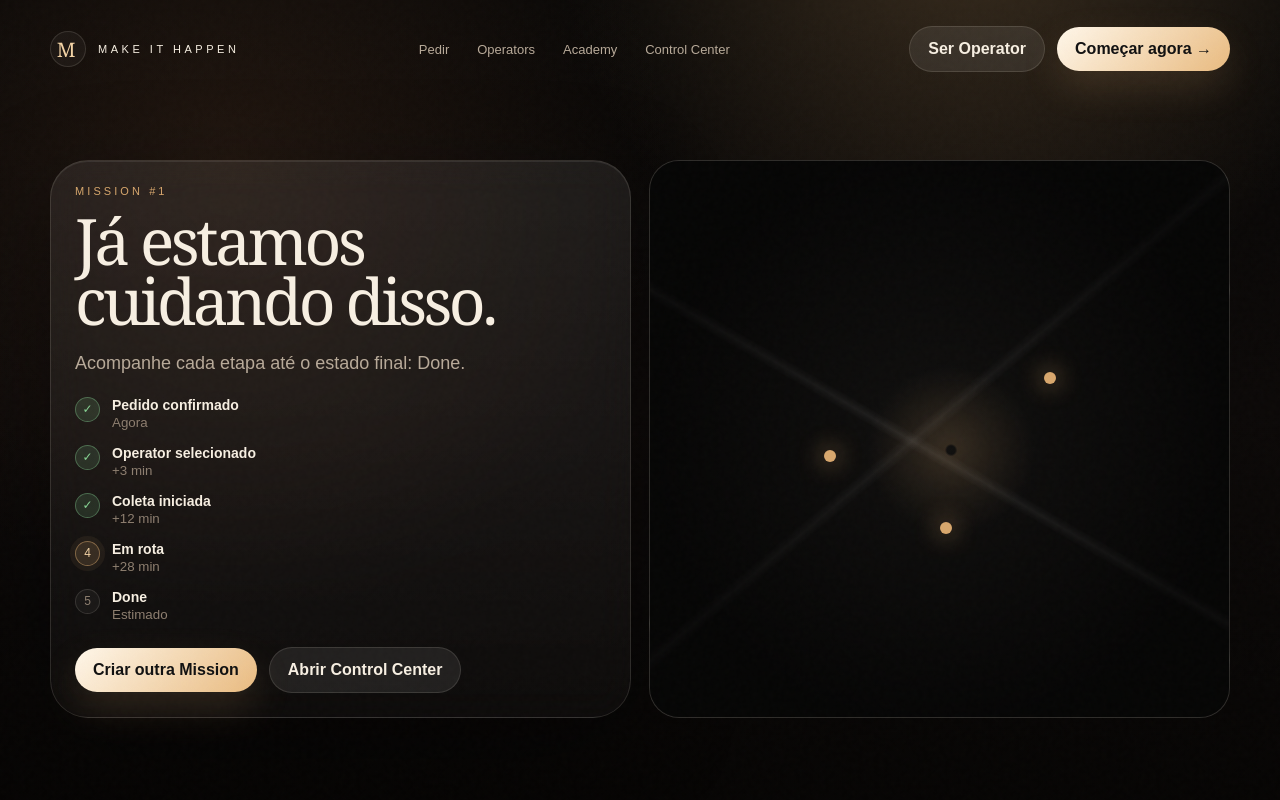
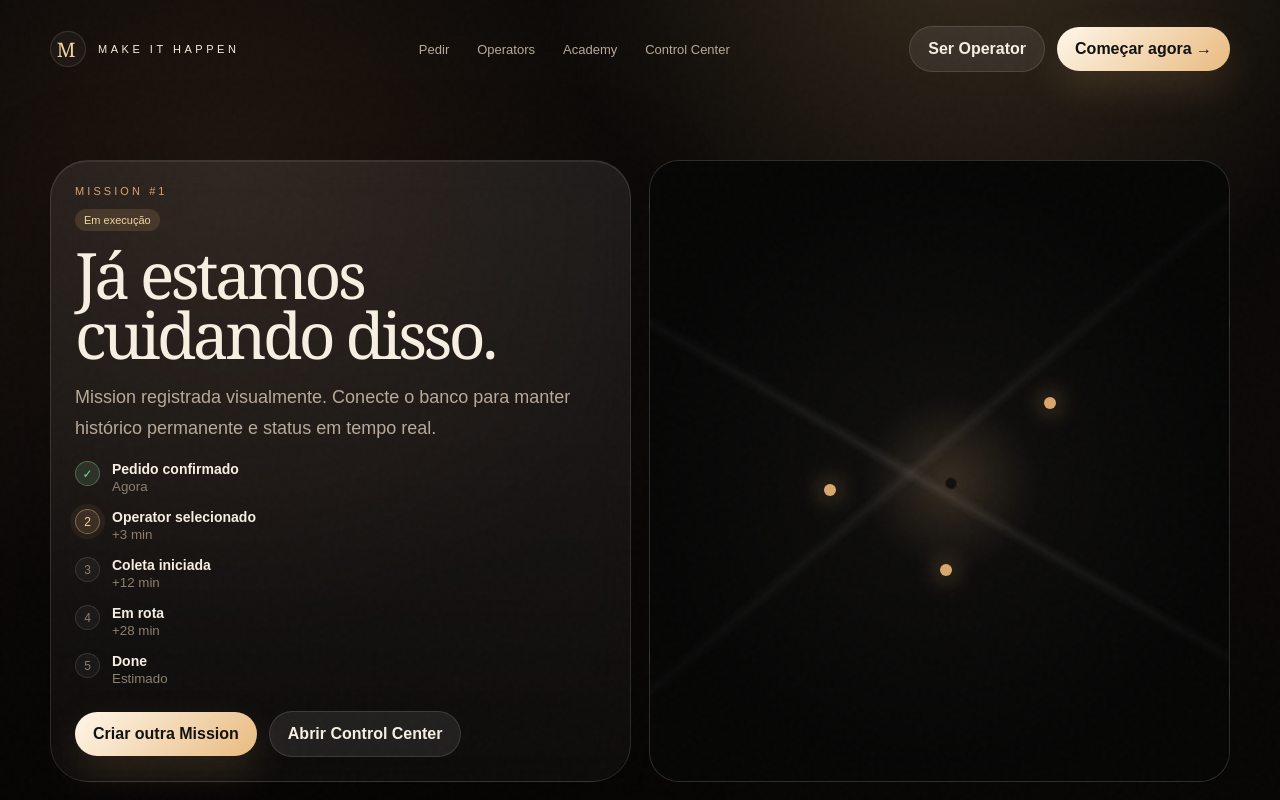
Before and after one commit to laraoliveiracassemiros-del/make-it-happen, a Next.js app: page /missions/1 in a window 1280 px wide. Shown: the top 800 px of the page. Built offline with nearby package versions, Linux system fonts and the light colour scheme; no server answers.

Commit message:
Make mission page read persisted mission data

```diff
--- a/src/app/missions/[id]/page.tsx
+++ b/src/app/missions/[id]/page.tsx
@@ -2,9 +2,46 @@ import Link from 'next/link';
 import { Nav } from '@/components/Nav';
 import { Footer } from '@/components/Footer';
 import { MissionTimeline } from '@/components/MissionTimeline';
+import { getMission } from '@/lib/store';
+
+export const dynamic = 'force-dynamic';
+
+function missionStatusLabel(status?: string) {
+  return {
+    draft: 'Rascunho',
+    triage: 'Em triagem',
+    quoted: 'Proposta criada',
+    paid: 'Pagamento confirmado',
+    matching: 'Encontrando Operator',
+    assigned: 'Operator selecionado',
+    in_progress: 'Em execução',
+    done: 'Done',
+    cancelled: 'Cancelada',
+    rejected: 'Não executável',
+  }[status ?? ''] ?? 'Em execução';
+}
+
+function activeForStatus(status?: string) {
+  if (status === 'done') return 5;
+  if (status === 'assigned' || status === 'in_progress') return 3;
+  if (status === 'matching' || status === 'paid') return 2;
+  return 1;
+}
+
+function riskLabel(risk?: string) {
+  return {
+    low: 'Baixo',
+    medium: 'Moderado',
+    high: 'Alto controle',
+    restricted: 'Restrito',
+  }[risk ?? ''] ?? 'A avaliar';
+}
 
 export default async function MissionPage({ params }: { params: Promise<{ id: string }> }) {
   const { id } = await params;
+  const mission = await getMission(id);
+  const active = activeForStatus(mission?.status);
+
   return (
     <main className="shell">
       <Nav />
@@ -12,9 +49,20 @@ export default async function MissionPage({ params }: { params: Promise<{ id: st
         <div className="grid two mission-grid">
           <div className="glass card" style={{ borderRadius: 38 }}>
             <div className="kicker">Mission #{id.slice(0, 8)}</div>
+            <span className="badge gold" style={{ marginTop: 12 }}>{missionStatusLabel(mission?.status)}</span>
             <h1 className="display mission-card-title">Já estamos cuidando disso.</h1>
-            <p className="lead">Acompanhe cada etapa até o estado final: Done.</p>
-            <MissionTimeline active={3} />
+            <p className="lead">
+              {mission ? mission.request : 'Mission registrada visualmente. Conecte o banco para manter histórico permanente e status em tempo real.'}
+            </p>
+            <MissionTimeline active={active} />
+            {mission && (
+              <div className="grid two compact-info" style={{ marginTop: 24 }}>
+                <Info label="Total estimado" value={`R$ ${mission.quote.estimatedTotal}`} />
+                <Info label="ETA" value={`${mission.quote.etaMinutes} min`} />
+                <Info label="Prazo" value={mission.intent.deadline} />
+                <Info label="Risco" value={riskLabel(mission.intent.risk)} />
+              </div>
+            )}
             <div className="action-footer">
               <Link className="btn" href="/make">Criar outra Mission</Link>
               <Link className="btn-dark" href="/control-center">Abrir Control Center</Link>
@@ -31,3 +79,7 @@ export default async function MissionPage({ params }: { params: Promise<{ id: st
     </main>
   );
 }
+
+function Info({ label, value }: { label: string; value: string }) {
+  return <div className="info-tile"><div className="soft">{label}</div><strong>{value}</strong></div>;
+}
```
